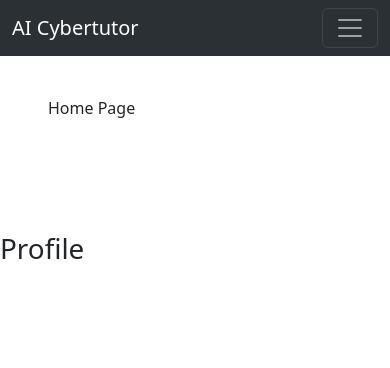
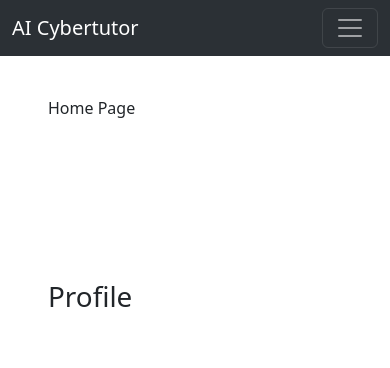
Before and after one commit to Cyber-Tutor/Cyber-Tutor-Backend, a Django app: page /accounts/profile/ in a window 390 px wide. Shown: the top 368 px of the page. Run offline with Django 5.2, Linux system fonts and the light colour scheme; the visitor is signed in with stand-in values (Sample User, id 1).

Commit message:
Change: Wrapped content in Bootstrap containers
- We can edit this more later. Just to get something down in terms of responsive design.

```diff
--- a/user_profiles/templates/registration/login.html
+++ b/user_profiles/templates/registration/login.html
@@ -1,10 +1,12 @@
 {% extends 'base.html' %}
 
 {% block content %}
+    <div class="container bg-white p-5 my-5">
         <h1>Login</h1>
         <form action="" method="post">
             {% csrf_token %}
             {{ form.as_div }}
             <button type="submit">Login</button>
         </form>
+    </div>
 {% endblock %}
--- a/user_profiles/templates/registration/register.html
+++ b/user_profiles/templates/registration/register.html
@@ -5,6 +5,7 @@ Register
 {% endblock %}
 
 {% block content %}
+    <div class="container bg-white p-5 my-5">
         <h1>Register Page</h1>
         <p>Welcome to the register page!</p>
         <form action="{% url 'register' %}" method="post">
@@ -12,4 +13,5 @@ Register
             {{ form.as_div }}
             <button type="submit">Register</button>
         </form>
+    </div>
 {% endblock %}
--- a/user_profiles/templates/user_profiles/profile.html
+++ b/user_profiles/templates/user_profiles/profile.html
@@ -1,5 +1,7 @@
 {% extends 'base.html' %}
 
 {% block content %}
-    <h1>Profile</h1>
+    <div class="container bg-white p-5 my-5">
+        <h1>Profile</h1>
+    </div>
 {% endblock %}
```
Lines whose indentation alone changed are shown as unchanged.
